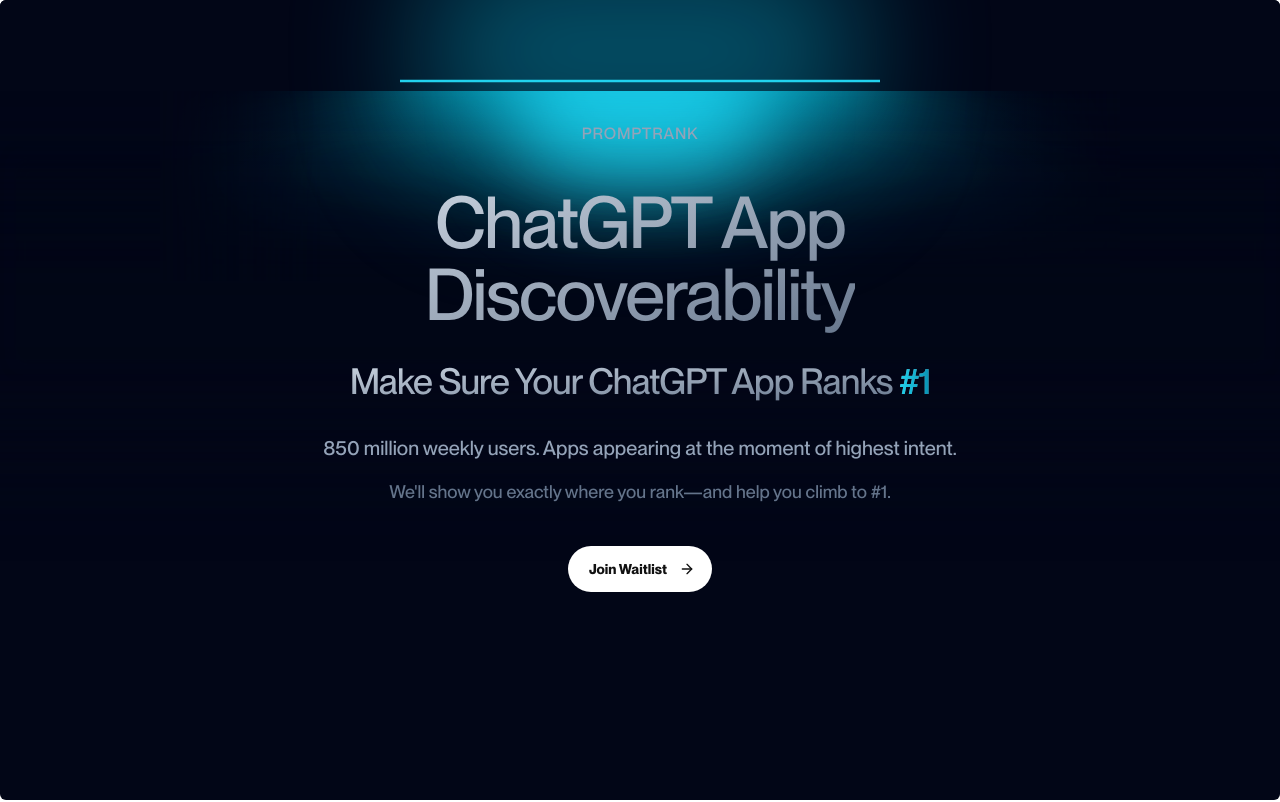
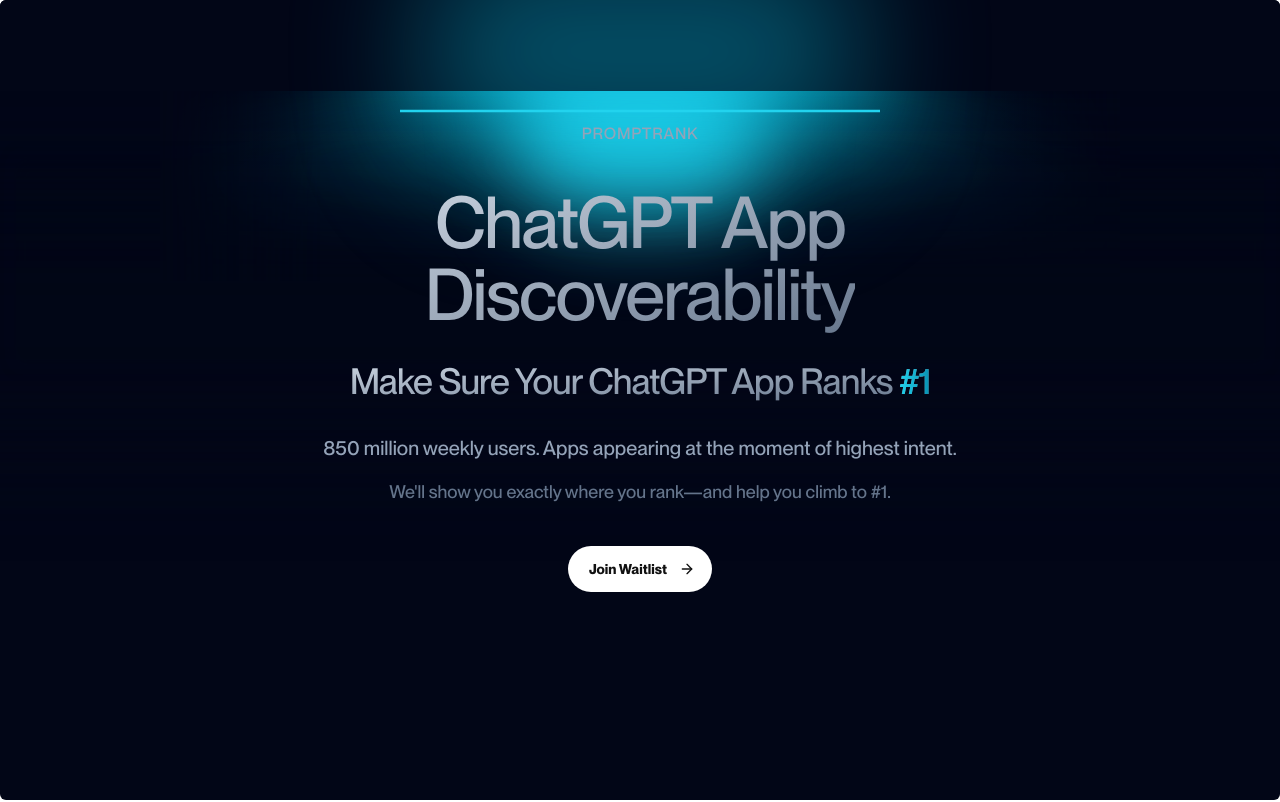
Before and after one commit to vincentmcleese/appsdiscoverability, a Next.js app: page / in a window 1280 px wide. Shown: the top 802 px of the page. Built offline with nearby package versions, Linux system fonts and the light colour scheme; no server answers.

Commit message:
style: Lower lamp light and bar position
- Moved both elements from -3rem to -1.5rem
- Creates better visual balance in hero

```diff
--- a/components/ui/lamp.tsx
+++ b/components/ui/lamp.tsx
@@ -62,7 +62,7 @@
             duration: 0.8,
             ease: "easeInOut",
           }}
-          className="absolute inset-auto z-30 h-36 w-64 -translate-y-[3rem] -translate-x-1/2 left-1/2 rounded-full bg-cyan-400 blur-2xl"
+          className="absolute inset-auto z-30 h-36 w-64 -translate-y-[1.5rem] -translate-x-1/2 left-1/2 rounded-full bg-cyan-400 blur-2xl"
         ></motion.div>
         <motion.div
           initial={{ width: "15rem" }}
@@ -72,7 +72,7 @@
             duration: 0.8,
             ease: "easeInOut",
           }}
-          className="absolute inset-auto z-50 h-0.5 w-[30rem] -translate-y-[3rem] -translate-x-1/2 left-1/2 bg-cyan-400 "
+          className="absolute inset-auto z-50 h-0.5 w-[30rem] -translate-y-[1.5rem] -translate-x-1/2 left-1/2 bg-cyan-400 "
         ></motion.div>
         <div className="absolute inset-auto z-40 h-44 w-full -translate-y-[8rem] bg-slate-950 "></div>
       </div>
```
